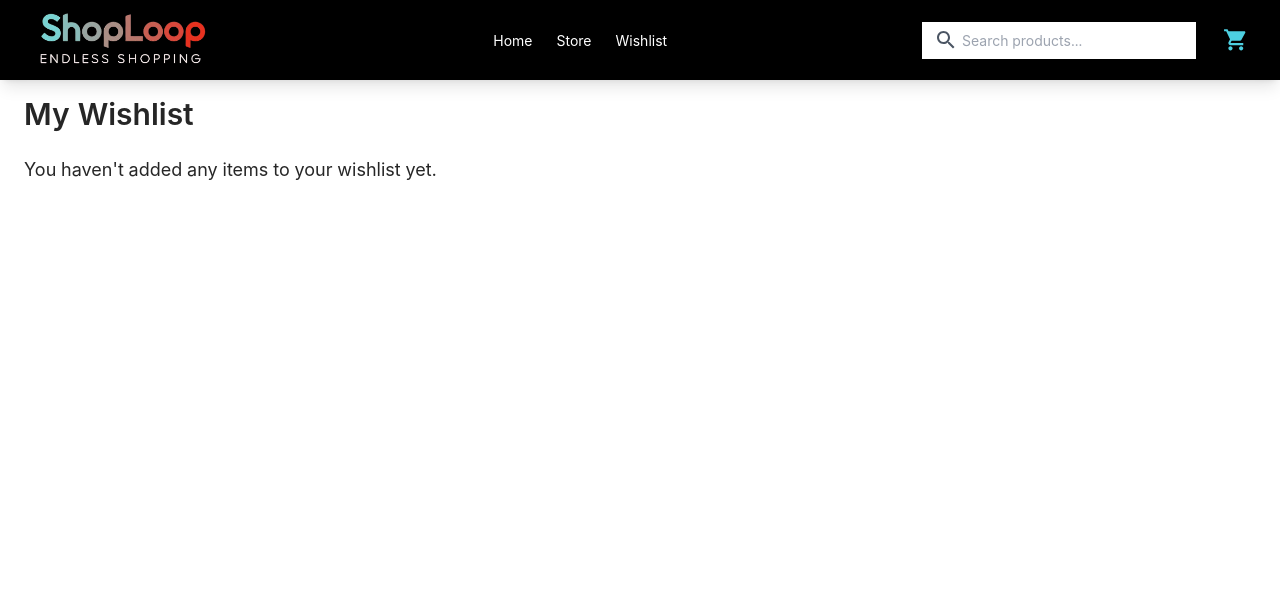
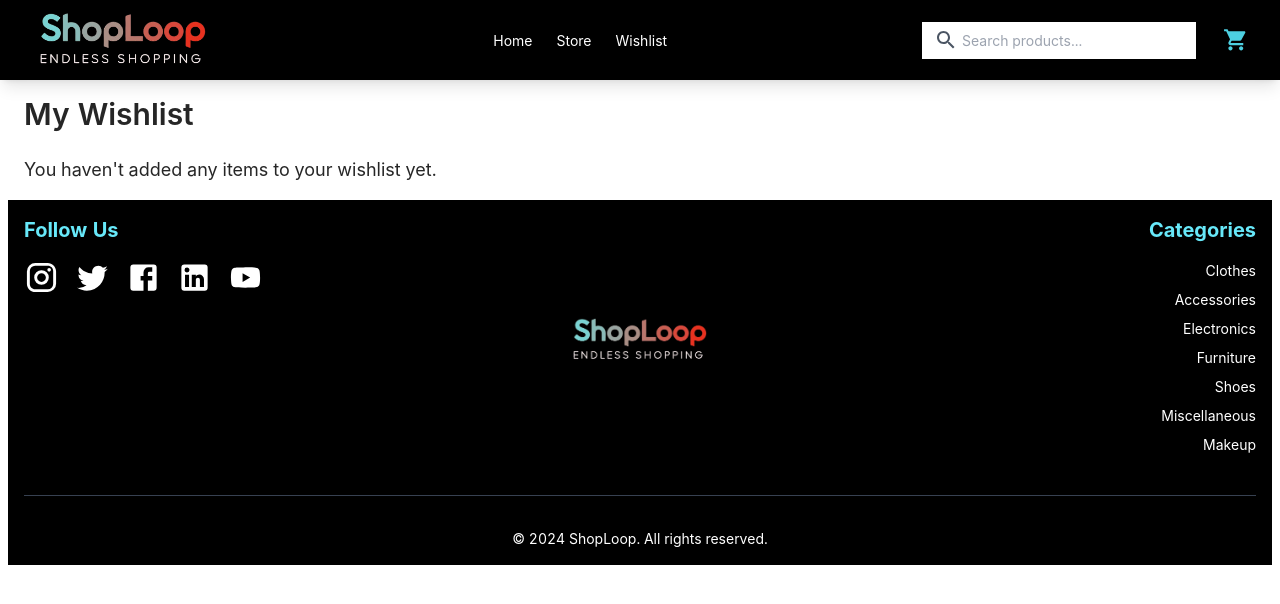
Before and after one commit to foramm17/React-ts-bs-shopping-cart, a React (Vite) app: page /wishlist in a window 1280 px wide. Shown: the top 604 px of the page. Built offline with nearby package versions, Linux system fonts and the light colour scheme.

Commit message:
Footer Functionality Added

```diff
--- a/src/App.tsx
+++ b/src/App.tsx
@@ -8,6 +8,7 @@ import { ShoppingCartProvider } from "./context/ShoppingCartContext";
 import { FavoritesProvider } from "./context/FavoritesContext";
 import { ItemDetail } from "./pages/ItemDetail";
 import Checkout from "./pages/Checkout";
+import Footer from "./components/Footer";
 
 function App() {
   return (
@@ -23,6 +24,7 @@ function App() {
               <Route path="/checkout" element={<Checkout />} />
               <Route path="/wishlist" element={<Wishlist />} />
             </Routes>
+            <Footer />
           </div>
         </div>
       </FavoritesProvider>
--- /dev/null
+++ b/src/components/Footer.tsx
@@ -0,0 +1,83 @@
+import { useNavigate } from 'react-router-dom';
+import {
+    Instagram,
+    Twitter,
+    Facebook,
+    LinkedIn,
+    YouTube
+} from '@mui/icons-material';
+
+// Assume you have these categories. Adjust as needed.
+const categories = [
+    "Clothes",
+    "Accessories",
+    "Electronics",
+    "Furniture",
+    "Shoes",
+    "Miscellaneous",
+    "Makeup"
+];
+
+const Footer = () => {
+    const navigate = useNavigate();
+
+    const handleCategoryClick = (category:string) => {
+        navigate('/store', { state: { selectedCategory: category } });
+    };
+    return (
+        <footer className="bg-black text-white mt-4 py-4">
+            <div className="container mx-auto px-4">
+                <div className="grid grid-cols-1 md:grid-cols-3 gap-8">
+                    {/* Social Media Links */}
+                    <div className="text-center md:text-left">
+                        <h3 className="text-xl text-cyan-300 font-bold mb-4">Follow Us</h3>
+                        <div className="flex justify-center md:justify-start space-x-4">
+                            <a href="https://instagram.com" target="_blank" rel="noopener noreferrer" className="hover:text-red-500">
+                                <Instagram fontSize="large" />
+                            </a>
+                            <a href="https://twitter.com" target="_blank" rel="noopener noreferrer" className="hover:text-red-500">
+                                <Twitter fontSize="large" />
+                            </a>
+                            <a href="https://facebook.com" target="_blank" rel="noopener noreferrer" className="hover:text-red-500">
+                                <Facebook fontSize="large" />
+                            </a>
+                            <a href="https://linkedin.com" target="_blank" rel="noopener noreferrer" className="hover:text-red-500">
+                                <LinkedIn fontSize="large" />
+                            </a>
+                            <a href="https://youtube.com" target="_blank" rel="noopener noreferrer" className="hover:text-red-500">
+                                <YouTube fontSize="large" />
+                            </a>
+                        </div>
+                    </div>
+
+                    {/* ShopLoop Logo */}
+                    <div className="flex justify-center items-center">
+                        <img src="/imgs/ShopLoop_logo.png" alt="ShopLoop Logo" className="h-16" />
+                    </div>
+
+                    {/* Categories */}
+                    <div className="text-center md:text-right">
+                        <h3 className="text-xl text-cyan-300 font-bold mb-4">Categories</h3>
+                        <ul>
+                            {categories.map((category, index) => (
+                                <li key={index} className="mb-2">
+                                    <button
+                                        onClick={() => handleCategoryClick(category)} className="hover:text-red-500 transition duration-300">
+                                        {category}
+                                    </button>
+                                </li>
+                            ))}
+                        </ul>
+                    </div>
+                </div>
+
+                {/* Copyright */}
+                <div className="text-center mt-8 pt-8 border-t border-gray-700">
+                    <p>&copy; {new Date().getFullYear()} ShopLoop. All rights reserved.</p>
+                </div>
+            </div>
+        </footer>
+    );
+};
+
+export default Footer;
--- a/src/components/ShoppingCart.tsx
+++ b/src/components/ShoppingCart.tsx
@@ -2,6 +2,7 @@ import { Drawer } from 'antd';
 import { useShoppingCart } from "../context/ShoppingCartContext";
 import { formatCurrency } from "../utilities/formatCurrency";
 import { CartItem } from "./CartItem";
+import { Link } from 'react-router-dom';
 
 type StoreItem = {
     id: number;
@@ -42,15 +43,16 @@ export function ShoppingCart({ isOpen, storeItems }: ShoppingCartProps) {
                     <span className="font-semibold text-lg">Order Summary:</span>
                     <span className="font-semibold text-lg">{formatCurrency(grandTotal)}</span>
                 </div>
-                <button
+                <Link
+                    to="/checkout"
                     className='bg-black text-cyan-300 text-lg px-16 py-3 ml-5'
-                    onClick={() => {
-                        console.log("Checkout clicked");
-                        closeCart();
-                    }}
+                    // onClick={() => {
+                    //     console.log("Checkout clicked");
+                    //     closeCart();
+                    // }}
                 >
                     PLACE ORDER
-                </button>
+                </Link>
             </div>
             </div>
         </Drawer>
--- a/src/pages/Store.tsx
+++ b/src/pages/Store.tsx
@@ -22,9 +22,9 @@ export function Store() {
   const navigate = useNavigate();
   const searchResults = location.state?.searchResults;
   const searchTerm = location.state?.searchTerm || ""; // Optional, if you want to display the search term
-
+  const initialCategory = location.state?.selectedCategory || "All";
   const [items, setItems] = useState<Item[]>(searchResults || storeItems as Item[]);
-  const [selectedCategory, setSelectedCategory] = useState<string>("All");
+  const [selectedCategory, setSelectedCategory] = useState<string>(initialCategory);
   const [priceRange, setPriceRange] = useState<[number, number]>([0, 100]);
   const [sortOption, setSortOption] = useState<string>("default");
 
@@ -53,6 +53,15 @@ export function Store() {
 
     setItems(filteredItems);
   }, [selectedCategory, priceRange, sortOption, searchResults]);
+
+  useEffect(() => {
+    // This effect handles category changes from the footer
+    if (location.state?.selectedCategory) {
+      setSelectedCategory(location.state.selectedCategory);
+      // Clear the state to avoid persisting the category selection
+      navigate('/store', { replace: true });
+    }
+  }, [location.state, navigate]);
 
   return (
     <div className="px-6 flex">
```
